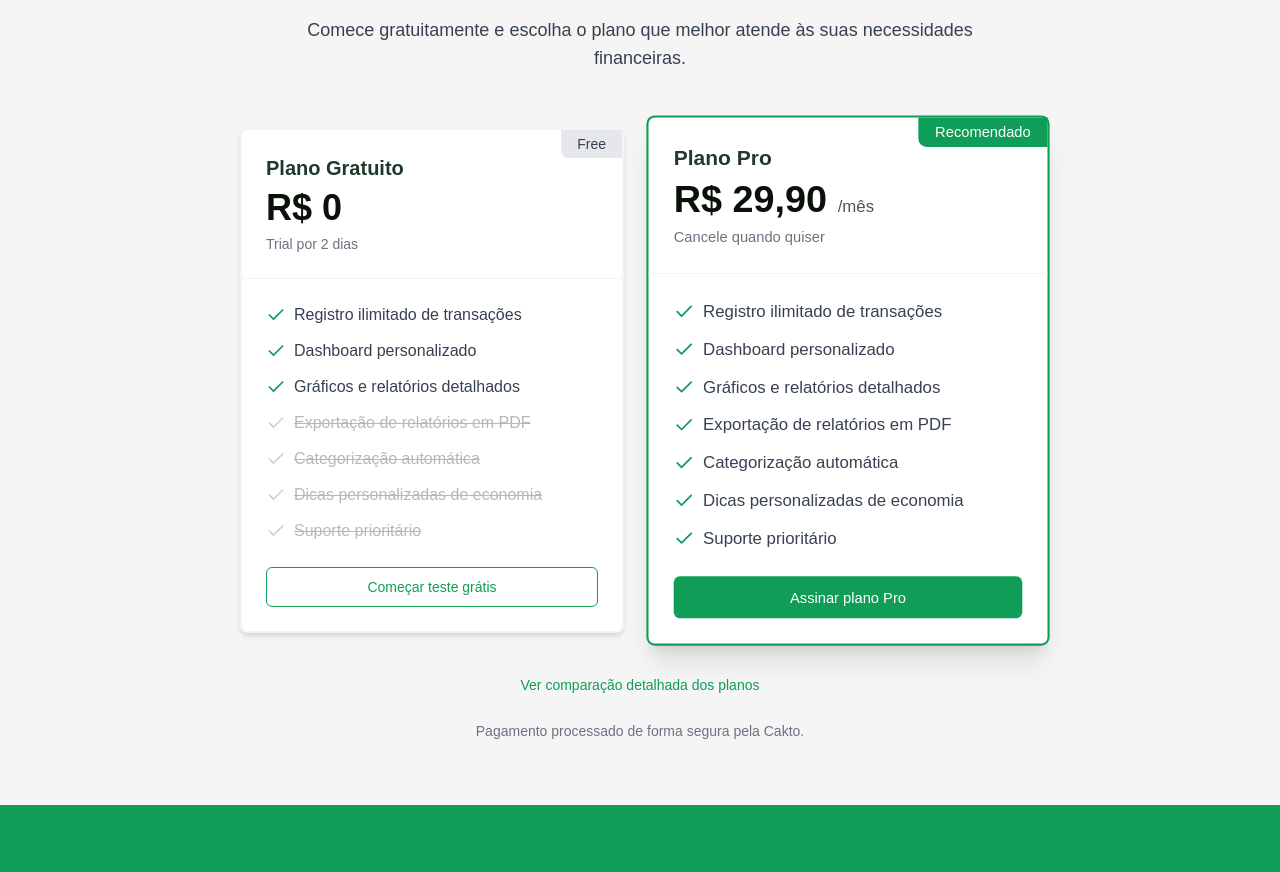
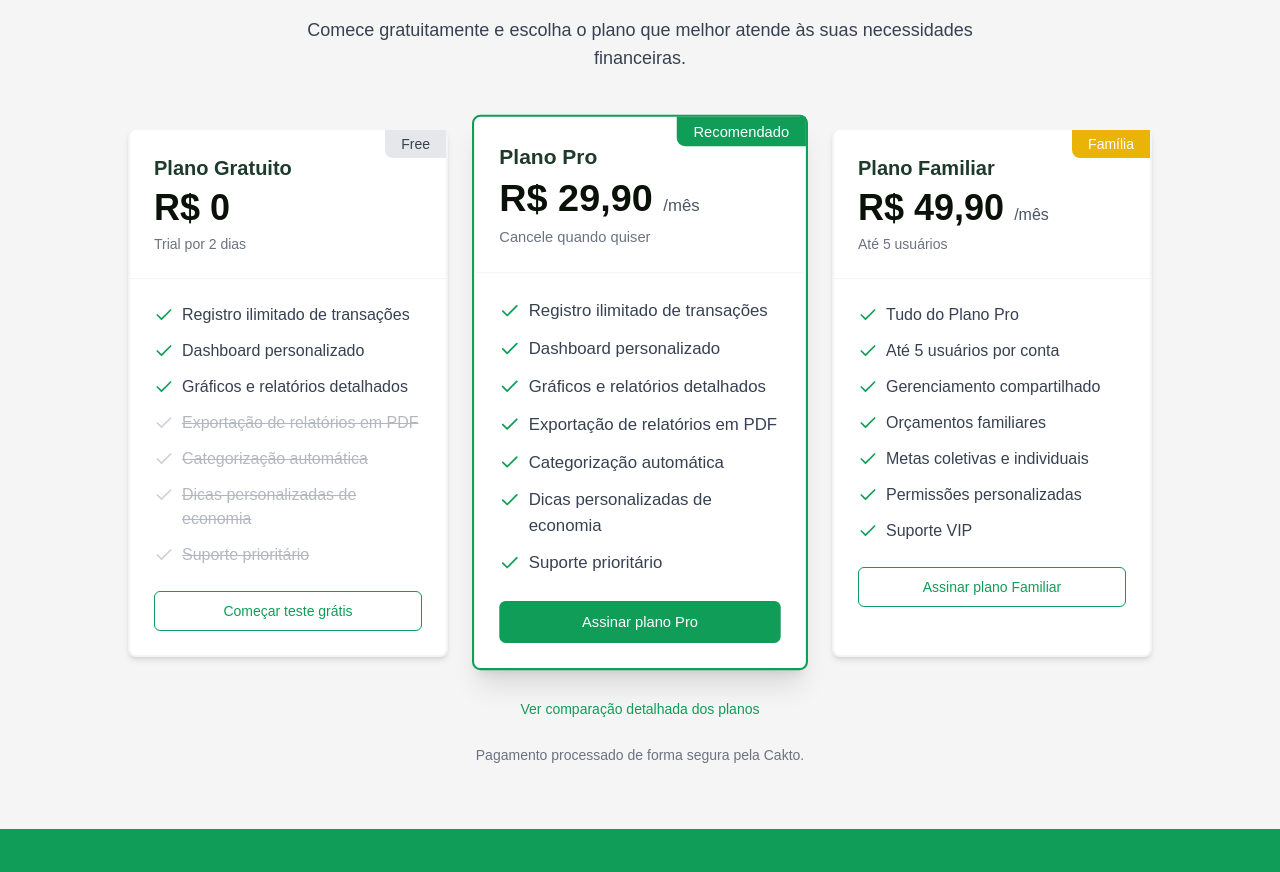
Before and after one commit to Caio-dev00/axios-finan, a React (Vite) app: page / in a window 1280 px wide. Shown: the part 3525-4397 px from the top of the page. Built offline with nearby package versions, Linux system fonts and the light colour scheme.

Commit message:
Add Family plan features
Implement features for the Family plan, ensuring code quality and error prevention.

```diff
--- a/src/components/Pricing.tsx
+++ b/src/components/Pricing.tsx
@@ -16,6 +16,16 @@ const Pricing = () => {
     "Suporte prioritário"
   ];
 
+  const familyFeatures = [
+    "Tudo do Plano Pro",
+    "Até 5 usuários por conta",
+    "Gerenciamento compartilhado",
+    "Orçamentos familiares",
+    "Metas coletivas e individuais",
+    "Permissões personalizadas",
+    "Suporte VIP"
+  ];
+
   return (
     <section className="py-16 bg-finance-gray" id="planos">
       <div className="max-w-7xl mx-auto px-4 sm:px-6 lg:px-8">
@@ -27,7 +37,7 @@ const Pricing = () => {
         </div>
 
         <div className="flex flex-col lg:flex-row gap-8 justify-center">
-          <Card className="bg-white border-2 border-gray-100 shadow-md w-full lg:w-96 relative">
+          <Card className="bg-white border-2 border-gray-100 shadow-md w-full lg:w-80 relative">
             <div className="absolute top-0 right-0 bg-gray-200 text-gray-700 px-4 py-1 rounded-bl-lg text-sm font-medium">
               Free
             </div>
@@ -59,7 +69,7 @@ const Pricing = () => {
             </CardFooter>
           </Card>
 
-          <Card className="bg-white border-2 border-finance-primary shadow-xl w-full lg:w-96 relative transform lg:scale-105">
+          <Card className="bg-white border-2 border-finance-primary shadow-xl w-full lg:w-80 relative transform lg:scale-105">
             <div className="absolute top-0 right-0 bg-finance-primary text-white px-4 py-1 rounded-bl-lg text-sm font-medium">
               Recomendado
             </div>
@@ -86,6 +96,34 @@ const Pricing = () => {
               </Button>
             </CardFooter>
           </Card>
+
+          <Card className="bg-white border-2 border-gray-100 shadow-md w-full lg:w-80 relative">
+            <div className="absolute top-0 right-0 bg-yellow-500 text-white px-4 py-1 rounded-bl-lg text-sm font-medium">
+              Família
+            </div>
+            <CardHeader>
+              <h3 className="text-xl font-bold text-finance-dark">Plano Familiar</h3>
+              <p className="text-4xl font-bold mt-4">R$ 49,90 <span className="text-base font-normal text-gray-600">/mês</span></p>
+              <p className="text-gray-500 text-sm mt-1">Até 5 usuários</p>
+            </CardHeader>
+            <CardContent className="border-t border-gray-100 pt-6">
+              <ul className="space-y-3">
+                {familyFeatures.map((feature, index) => (
+                  <li key={index} className="flex items-start">
+                    <Check size={20} className="text-finance-primary mr-2 mt-0.5 flex-shrink-0" />
+                    <span className="text-gray-700">{feature}</span>
+                  </li>
+                ))}
+              </ul>
+            </CardContent>
+            <CardFooter>
+              <Button variant="outline" className="w-full border-finance-primary text-finance-primary">
+                <a href="https://pay.cakto.com.br/4j2tn5j_365603" target="_blank" rel="noopener noreferrer">
+                  Assinar plano Familiar
+                </a>
+              </Button>
+            </CardFooter>
+          </Card>
         </div>
 
         <div className="mt-8 text-center">
```
